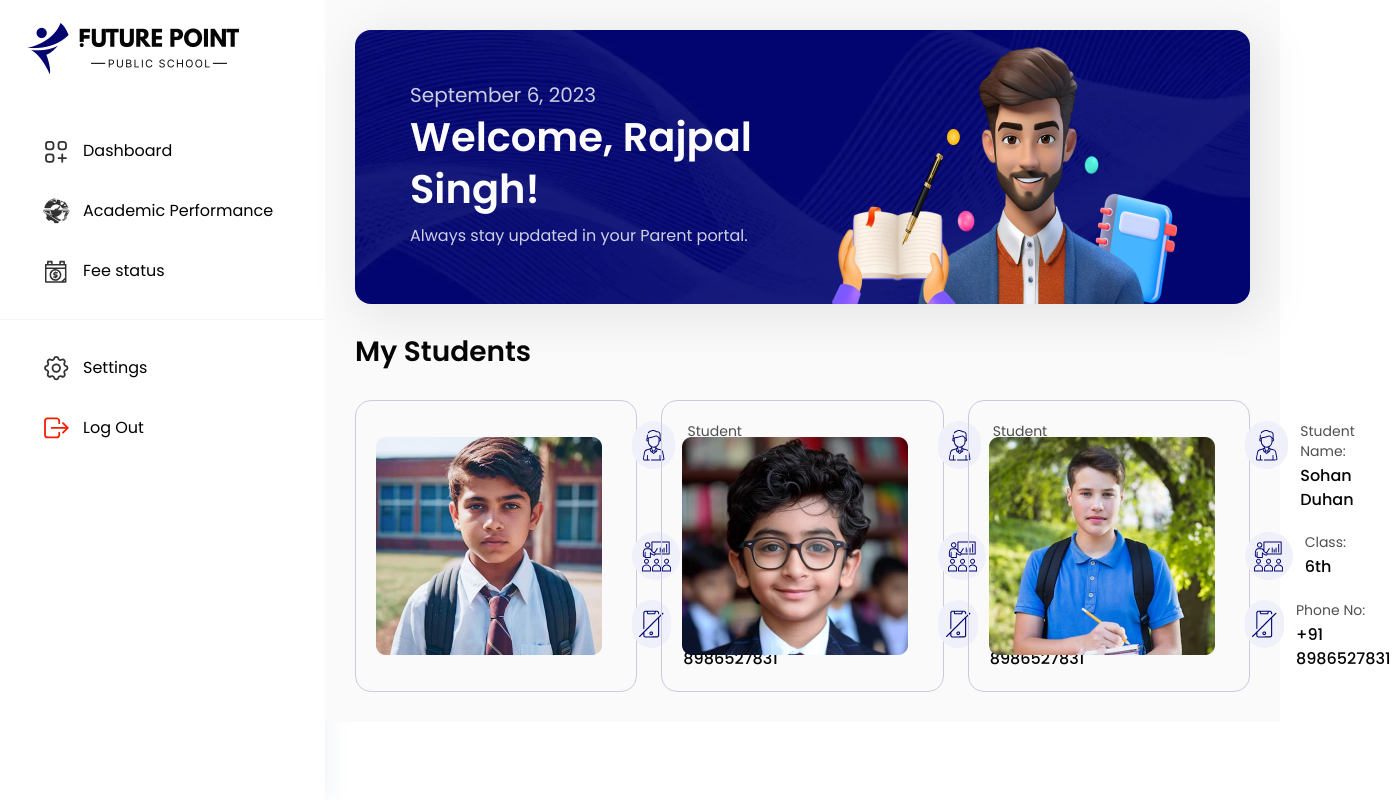
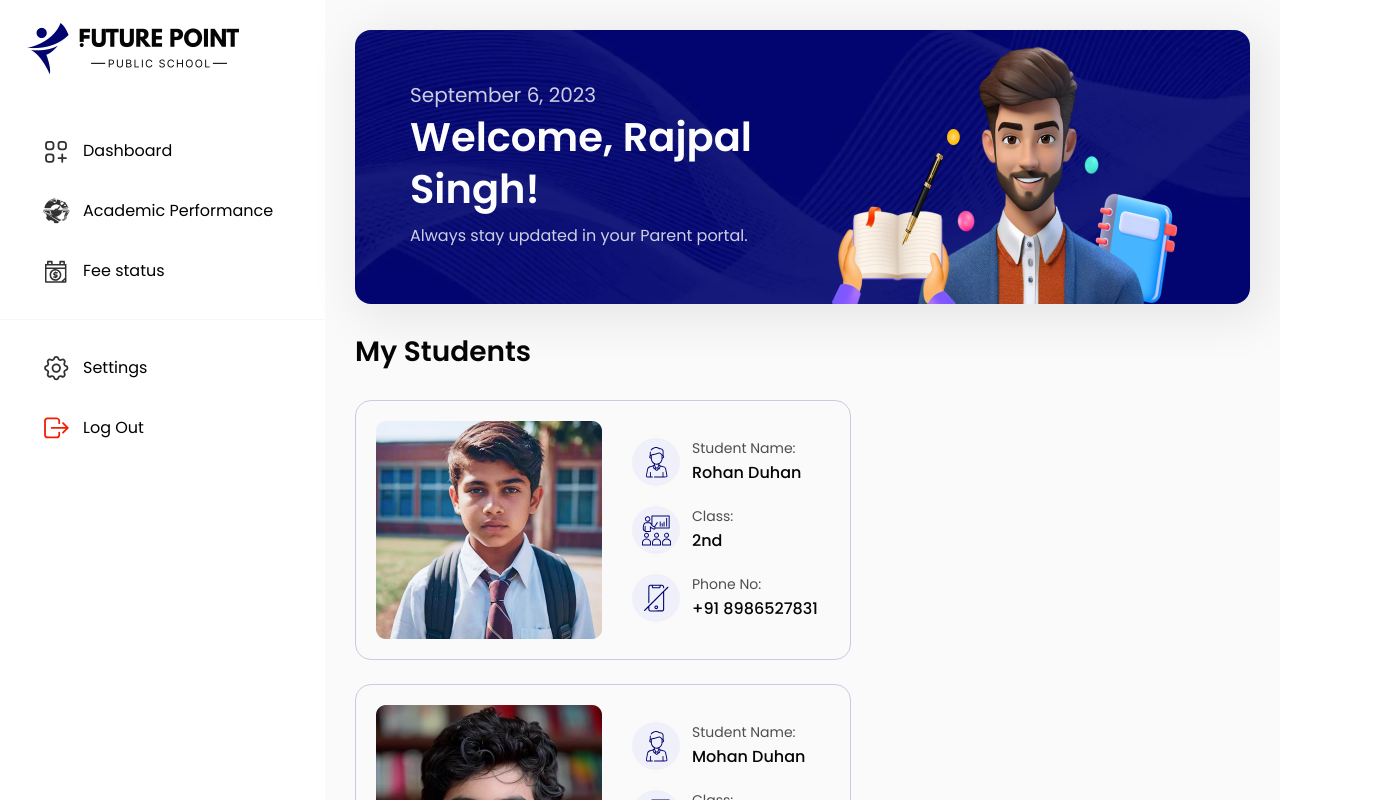
Before and after one commit to tusharswami534/future-point-dashboard, a Next.js app: page / in a window 1280 px wide. Shown: the top 800 px of the page, 1399 px wide, since content can reach past the window. Built offline with nearby package versions, Linux system fonts and the light colour scheme.

Commit message:
pull from dev

```diff
--- a/src/components/dashboard/DashBoardData.tsx
+++ b/src/components/dashboard/DashBoardData.tsx
@@ -29,7 +29,7 @@ const DashBoardData = () => {
       <h4 className="font-semibold text-custom-3xl  leading-130 text-dark-black">
         My Students
       </h4>
-      <div className="w-full flex gap-6 max-lg:flex-wrap">
+      <div className="w-full flex gap-6 flex-wrap">
         {STUDENTS_LIST.map((item, index) => (
           <div
             className="max-w-[496px] hover:shadow-student transition-all duration-300 w-full border border-solid border-light-gray-blue p-5 items-center rounded-2xl flex gap-[30px]"
```
